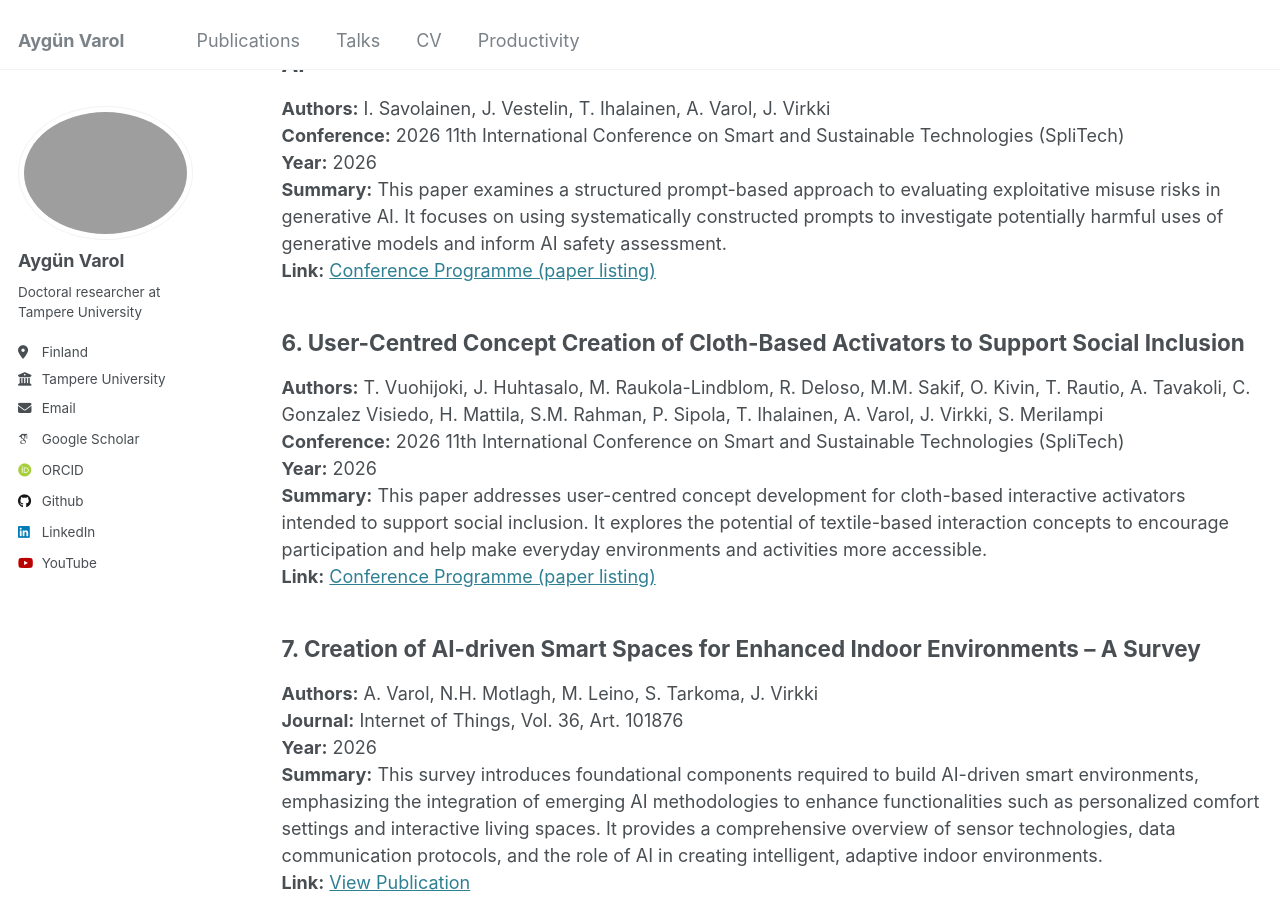
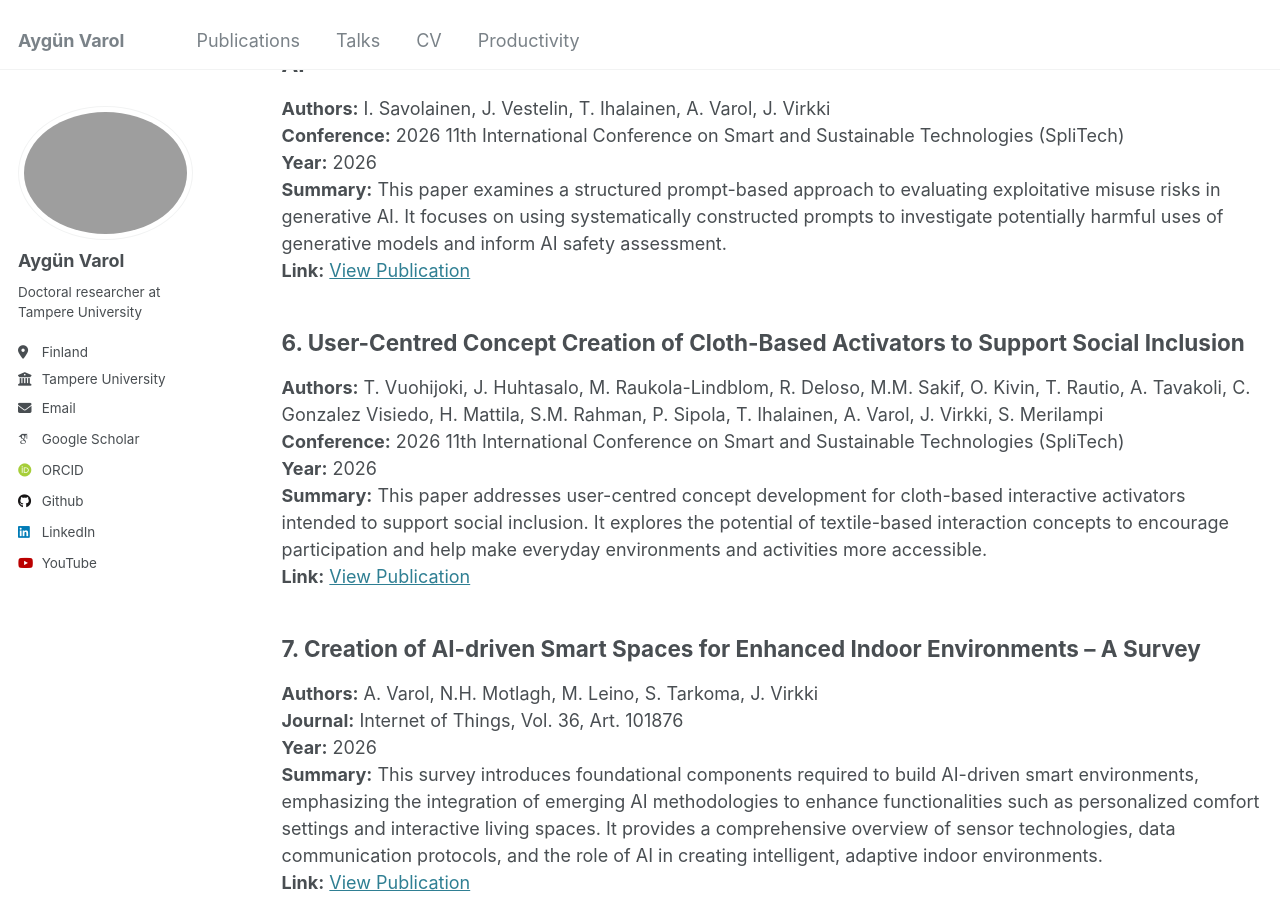
Before and after one commit to AygunVarol/aygunvarol.github.io, a Jekyll site: the page built from _pages/publications.md, in a window 1280 px wide and 900 px high, scrolled down 1965 px. Built offline with Jekyll 4.4.1, drawn with Linux system fonts in a browser that asks for light colours; some web fonts are replaced.

Commit message:
Update publications.md

```diff
--- a/_pages/publications.md
+++ b/_pages/publications.md
@@ -49,7 +49,7 @@ You can also find my articles on my [Google Scholar](https://scholar.google.com/
 **Conference:** 2026 11th International Conference on Smart and Sustainable Technologies (SpliTech)
 **Year:** 2026
 **Summary:** This paper examines a structured prompt-based approach to evaluating exploitative misuse risks in generative AI. It focuses on using systematically constructed prompts to investigate potentially harmful uses of generative models and inform AI safety assessment.
-**Link:** [Conference Programme (paper listing)](https://doi.org/10.23919/SpliTech70133.2026.11685581)
+**Link:** [View Publication](https://doi.org/10.23919/SpliTech70133.2026.11685581)
 <!-- Official publication DOI or IEEE Xplore record not independently verified as of 2026-10-08. -->
 
 ## 6. User-Centred Concept Creation of Cloth-Based Activators to Support Social Inclusion
@@ -58,7 +58,7 @@ You can also find my articles on my [Google Scholar](https://scholar.google.com/
 **Conference:** 2026 11th International Conference on Smart and Sustainable Technologies (SpliTech)
 **Year:** 2026
 **Summary:** This paper addresses user-centred concept development for cloth-based interactive activators intended to support social inclusion. It explores the potential of textile-based interaction concepts to encourage participation and help make everyday environments and activities more accessible.
-**Link:** [Conference Programme (paper listing)](https://splitech.org/Final%20Programme.pdf#page=34)
+**Link:** [View Publication](https://doi.org/10.23919/SpliTech70133.2026.11685540)
 <!-- Official publication DOI or IEEE Xplore record not independently verified as of 2026-10-08. -->
 
 ## 7. Creation of AI-driven Smart Spaces for Enhanced Indoor Environments – A Survey
```
